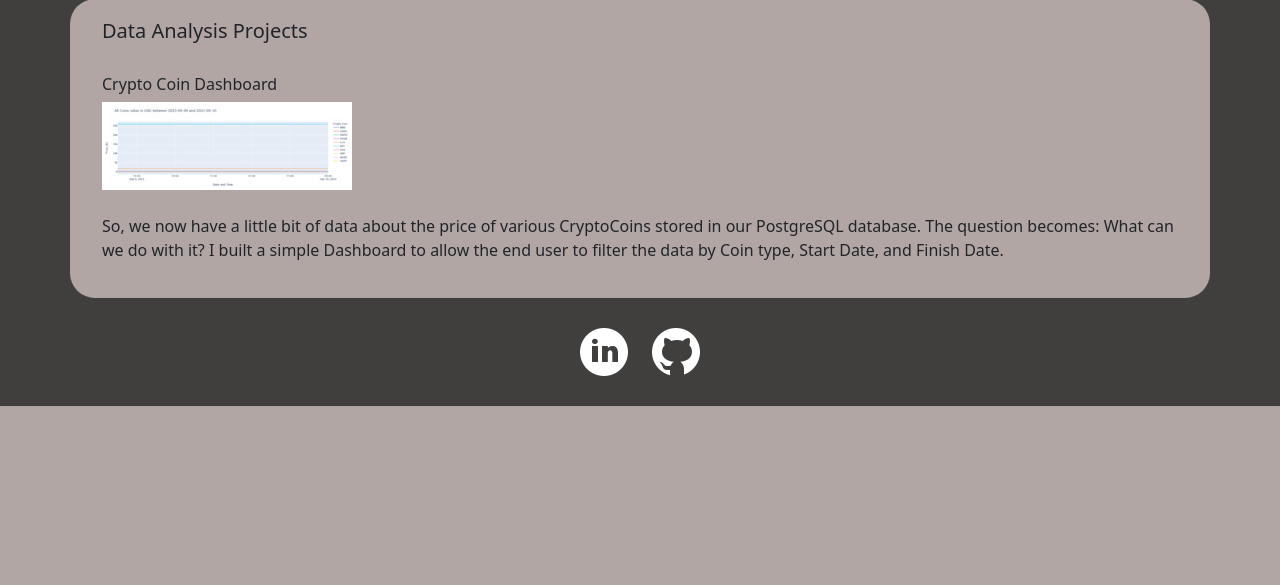
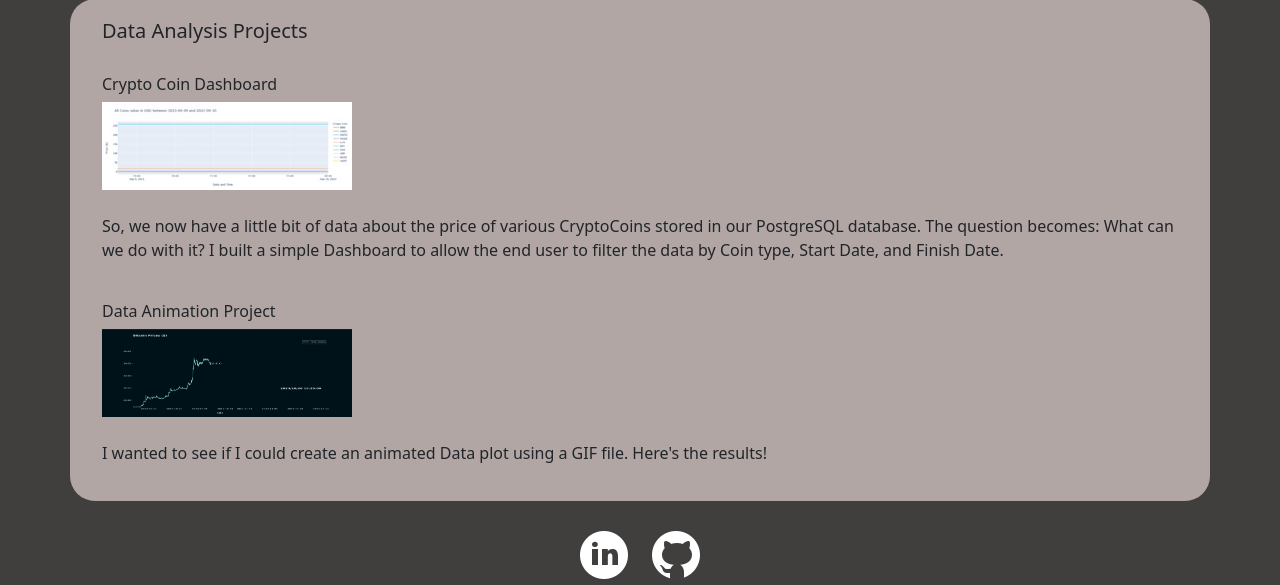
Before and after one commit to paul-stork/landing-page, a Flask app: page /projects in a window 1280 px wide. Shown: the part 394-979 px from the top of the page. Before the commit the page ends 800 px from the top, so only its background shows below. Run offline with Flask 3, Linux system fonts and the light colour scheme; some libraries are stand-ins or nearby versions.

Commit message:
Added to the project page

```diff
--- a/app/projects/templates/projects.html
+++ b/app/projects/templates/projects.html
@@ -32,6 +32,15 @@
                 <p>So, we now have a little bit of data about the price of various CryptoCoins stored in our PostgreSQL database. The question becomes: What can we do with it?
                     I built a simple Dashboard to allow the end user to filter the data by Coin type, Start Date, and Finish Date.
                 </p>
+                <br />
+                <h6>Data Animation Project</h6>
+                <a href='{{ url_for('projects.animatedplot') }}'><img src="{{ url_for('static', filename='images/animated_data.png') }}"
+                    width='250'
+                    height='88' /></a>
+                <br />
+                <br />
+                <p>I wanted to see if I could create an animated Data plot using a GIF file. Here's the results!
+                </p>
             </div>
         </div>
 {% endblock %}
```
Also changed, not shown: app/static/images/animated_data.png (added).
